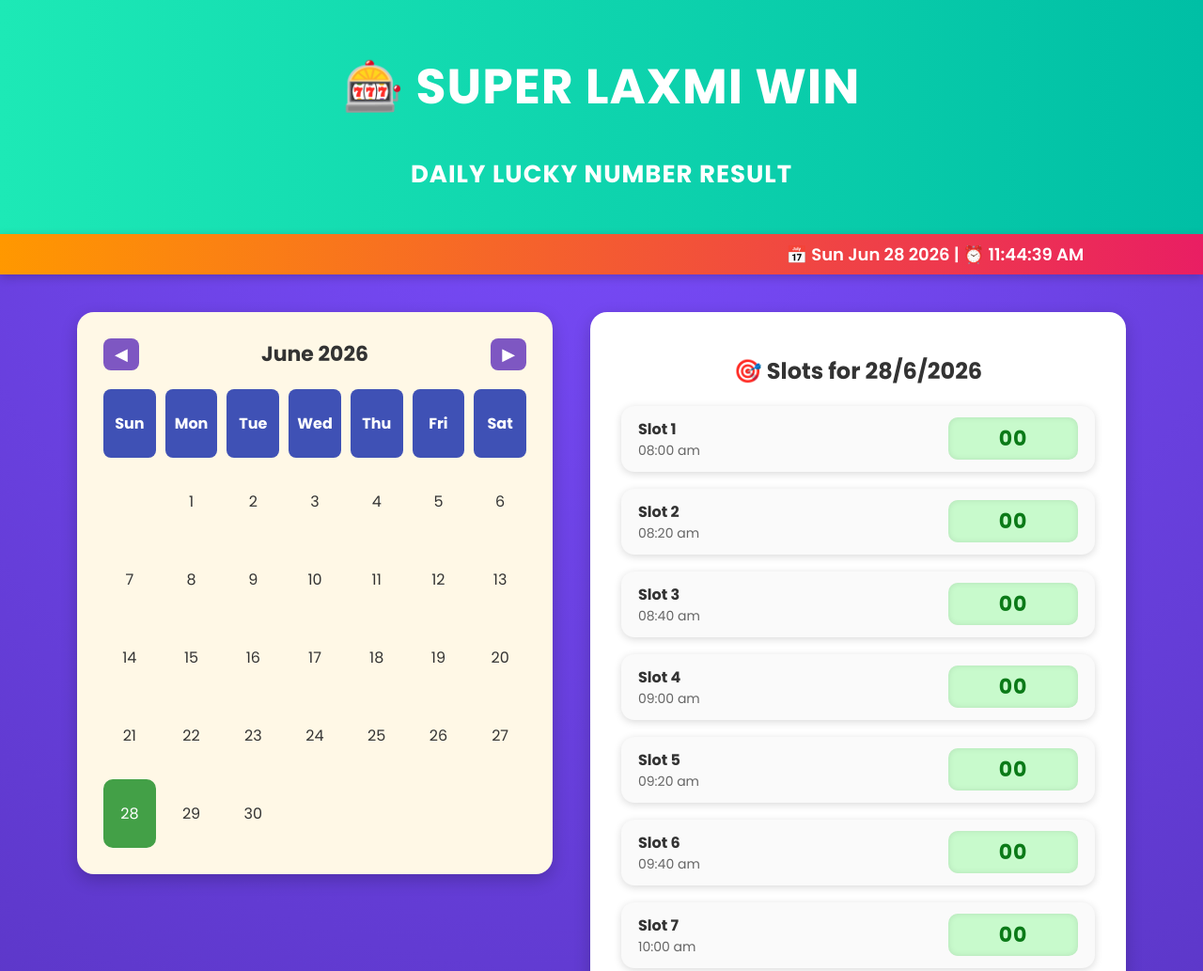
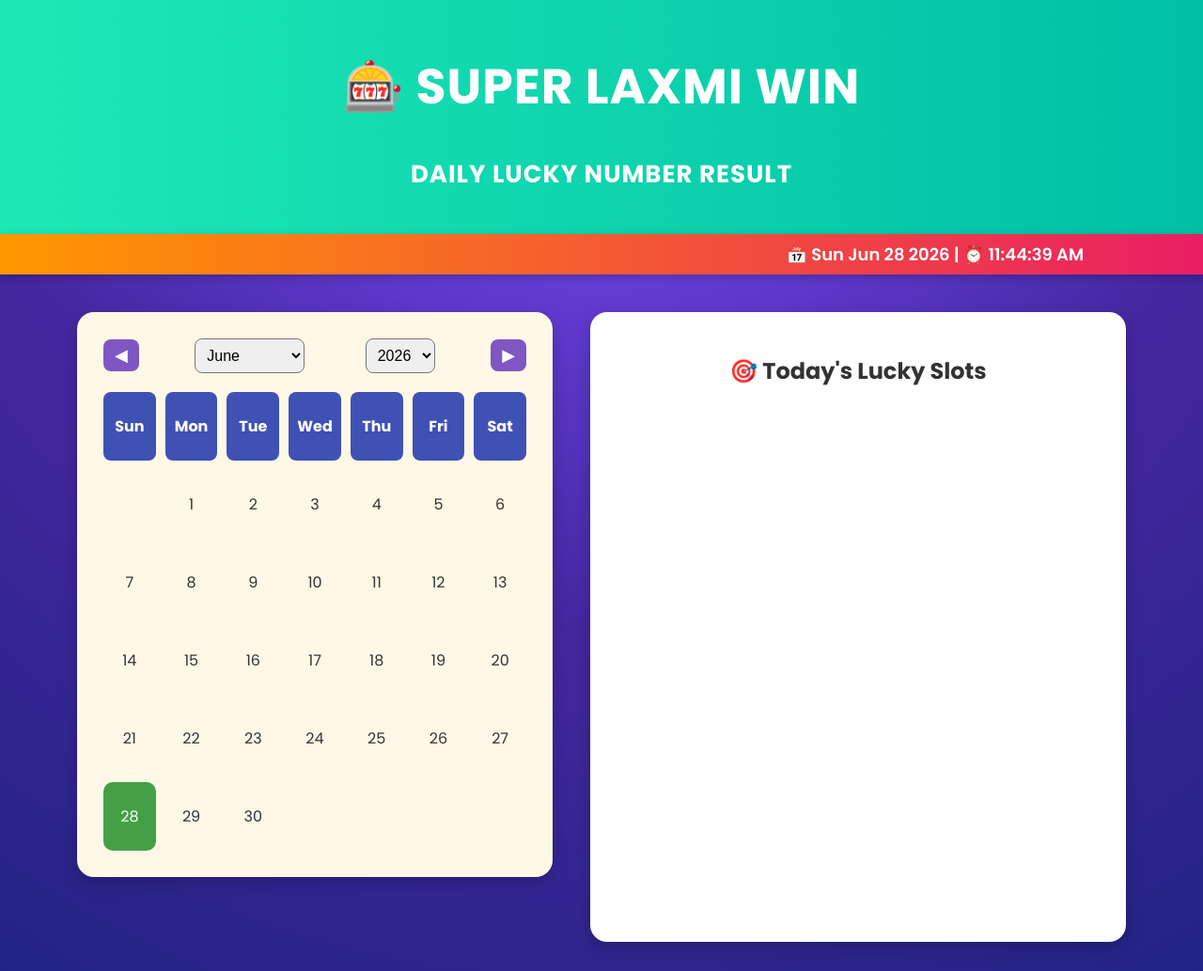
Before and after one commit to MihikanshaAgrawal/Super_Laxmi_Win, a website: page public/index.html in a window 1280 px wide. Shown: the top 1033 px of the page at 94% size. Drawn offline with Linux system fonts and the light colour scheme; no server answers.

Commit message:
Added month and year dropdown in calendar

```diff
--- a/public/index.html
+++ b/public/index.html
@@ -58,25 +58,13 @@
         <section class="calendar-container">
 
             <div class="calendar-header">
+                <button id="prevBtn">◀</button>
 
-                <button id="prevMonth">
+                <select id="monthSelect"></select>
+                <select id="yearSelect"></select>
 
-                    ◀
 
-                </button>
-
-                <h2 id="monthYear">
-
-                    June 2025
-
-                </h2>
-
-                <button id="nextMonth">
-
-                    ▶
-
-                </button>
-
+                <button id="nextBtn">▶</button>
             </div>
 
             <div id="calendar" class="calendar"></div>
--- a/public/script.js
+++ b/public/script.js
@@ -5,7 +5,9 @@ setInterval(() => {
   // next slot countdown
 
 }, 1000);
-const monthYear = document.getElementById("monthYear");
+
+const monthSelect = document.getElementById("monthSelect");
+const yearSelect = document.getElementById("yearSelect");
 const calendar = document.getElementById("calendar");
 const selectedDateTitle = document.getElementById("selectedDateTitle");
 const slotsContainer = document.getElementById("slotsContainer");
@@ -34,6 +36,41 @@ setInterval(() => {
 let currentDate = getTodayIST();
 renderCalendar(currentDate);
 
+
+const months = [
+  "January", "February", "March", "April",
+  "May", "June", "July", "August",
+  "September", "October", "November", "December"
+];
+
+months.forEach((m, i) => {
+  const option = document.createElement("option");
+  option.value = i;
+  option.textContent = m;
+  monthSelect.appendChild(option);
+});
+
+for (let y = 2000; y <= 2035; y++) {
+  const option = document.createElement("option");
+  option.value = y;
+  option.textContent = y;
+  yearSelect.appendChild(option);
+}
+
+monthSelect.value = currentDate.getMonth();
+yearSelect.value = currentDate.getFullYear();
+
+monthSelect.addEventListener("change", () => {
+  currentDate.setMonth(parseInt(monthSelect.value));
+  renderCalendar(currentDate);
+});
+
+yearSelect.addEventListener("change", () => {
+  currentDate.setFullYear(parseInt(yearSelect.value));
+  renderCalendar(currentDate);
+});
+
+
 document.getElementById("prevMonth").addEventListener("click", () => {
   currentDate.setMonth(currentDate.getMonth() - 1);
   renderCalendar(currentDate);
@@ -47,7 +84,9 @@ document.getElementById("nextMonth").addEventListener("click", () => {
 function renderCalendar(date) {
   const year = date.getFullYear();
   const month = date.getMonth();
-  monthYear.textContent = `${date.toLocaleString("default", { month: "long" })} ${year}`;
+
+  monthSelect.value = month;
+  yearSelect.value = year;
   calendar.innerHTML = "";
 
   const firstDay = new Date(year, month, 1).getDay();
--- a/public/style.css
+++ b/public/style.css
@@ -366,7 +366,13 @@ body {
   cursor:pointer;
 }
 
-
+#monthSelect,
+#yearSelect {
+  padding: 8px;
+  border-radius: 8px;
+  font-size: 16px;
+  margin: 0 5px;
+}
 
 /* ---------- ADMIN PAGE ---------- */
 
```
